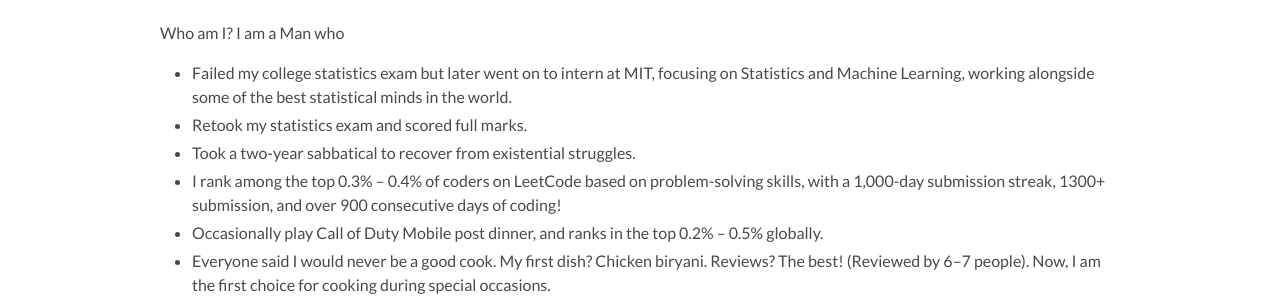
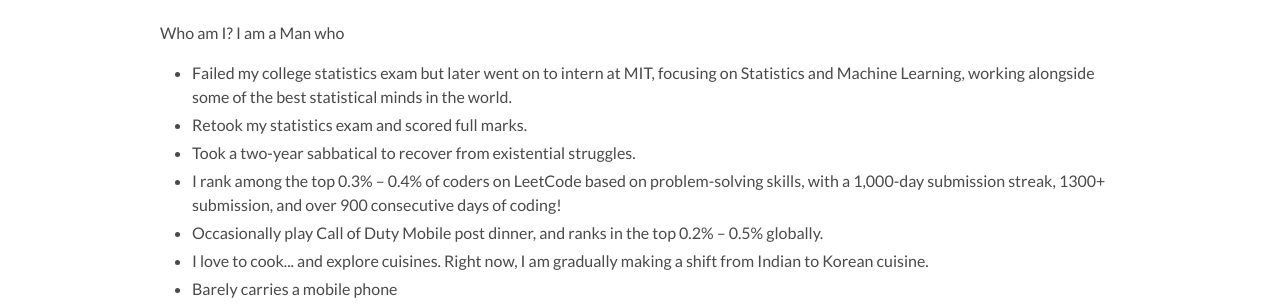
Before and after one commit to krdivyamani/portfolio, a plain HTML site: page index.html in a window 1280 px wide. Shown: the part 494-799 px from the top of the page. Drawn offline with Linux system fonts and the light colour scheme.

Commit message:
Update index.html

```diff
--- a/index.html
+++ b/index.html
@@ -70,7 +70,7 @@
             <li>Took a two-year sabbatical to recover from existential struggles.</li>
             <li>I rank among the top 0.3% – 0.4% of coders on LeetCode based on problem-solving skills, with a 1,000-day submission streak, 1300+ submission, and over 900 consecutive days of coding!</li>
             <li>Occasionally play Call of Duty Mobile post dinner, and ranks in the top 0.2% – 0.5% globally.</li>
-            <li>Everyone said I would never be a good cook. My first dish? Chicken biryani. Reviews? The best! (Reviewed by 6–7 people). Now, I am the first choice for cooking during special occasions.</li>
+            <li>I love to cook... and explore cuisines. Right now, I am gradually making a shift from Indian to Korean cuisine.</li>
             <li>Barely carries a mobile phone</li>
             <li>Sometimes foresees the future of my friends and family upon their request</li>
           </ul>
```
